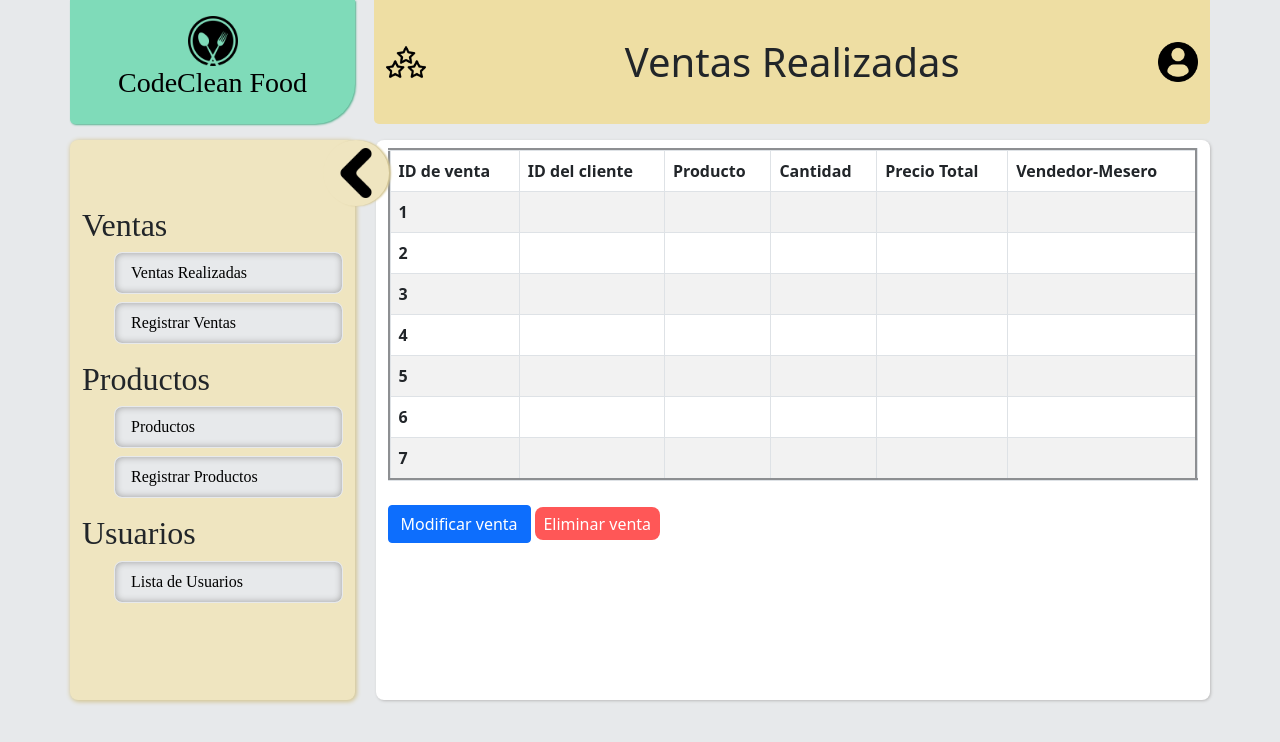
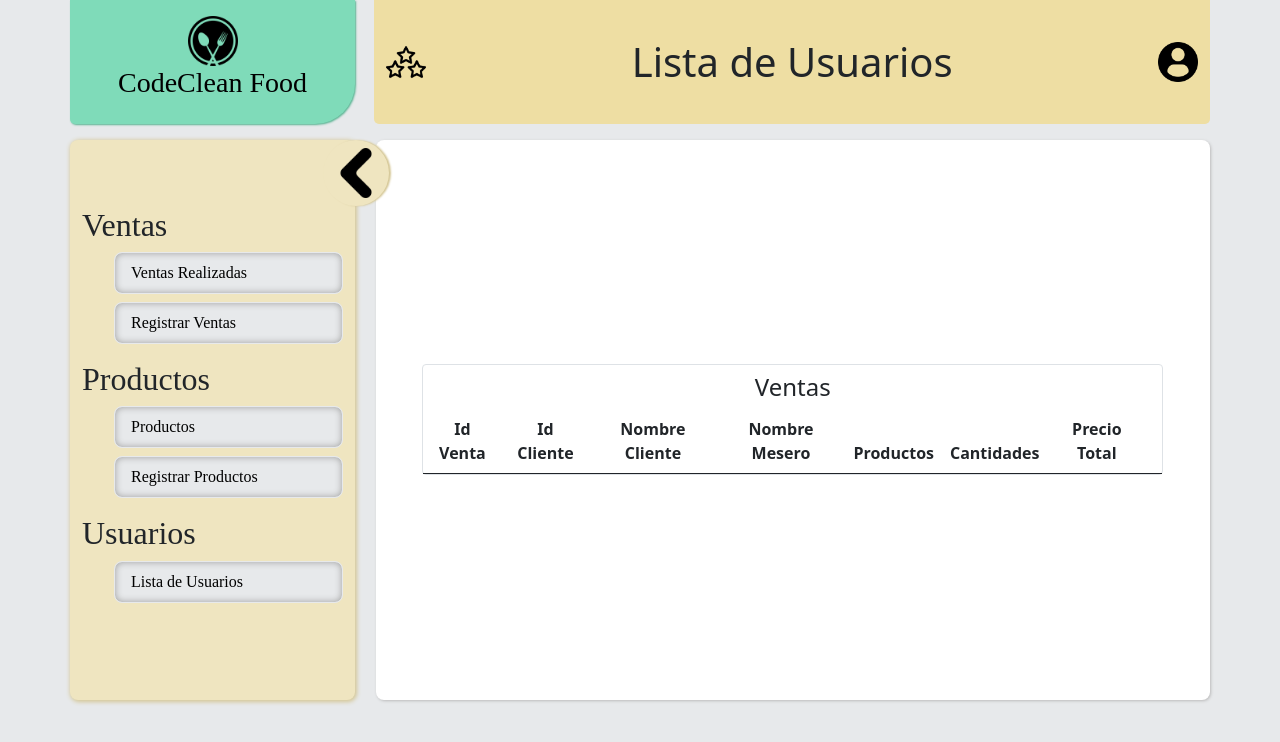
Before and after one commit to Omar-Lamprea/Sprint-3, a website: page docs/ventasRealizadas.html in a window 1280 px wide. Drawn offline with nearby package versions, Linux system fonts and the light colour scheme.

Commit message:
Firebase Ventas Realizadas

```diff
--- a/docs/ventasRealizadas.html
+++ b/docs/ventasRealizadas.html
@@ -56,7 +56,7 @@
 
               " style="width: 73.3%">
                             <img src="../img/three-stars.png" alt="stars" width="40" />
-                             <h1 class="m-0">Ventas Realizadas</h1>
+                             <h1 class="m-0">Lista de Usuarios</h1>
                             <div class="user">
                                 <img src="../img/profile-user.png" alt="User" width="40" />
                             </div>
@@ -82,7 +82,7 @@
 </html>
 <div class="container-fluid">
     <div class="container">
-        <div class="row">
+        <div class="row justify-content-between">
             <div id="menu" class="menu col-3 menu-animations-outside">
                 <button id="btn-drop-menu" class="drop-menu">
                     <img src="../img/up-arrow-angle.png" alt="" width="50">
@@ -107,82 +107,36 @@
                     </div>
                 </div>
             </div>
-            <div class="col-9">
+            <div id="content" class="col-9">
                 <div class="row justify-content-end">
-                    <div class="content" style="width: 97.6%;">
-                         <h1 class="text-center"></h1>
-                        <table border="3" class="table table-striped table-bordered table-hover">
-                            <thead>
-                                <tr>
-                                    <th scope="col">ID de venta</th>
-                                    <th scope="col">ID del cliente</th>
-                                    <th scope="col">Producto</th>
-                                    <th scope="col">Cantidad</th>
-                                    <th scope="col">Precio Total</th>
-                                    <th scope="col">Vendedor-Mesero</th>
-                                </tr>
-                            </thead>
-                            <tbody>
-                                <tr>
-                                    <th scope="row">1</th>
-                                    <td></td>
-                                    <td></td>
-                                    <td></td>
-                                    <td></td>
-                                    <td></td>
-                                </tr>
-                                <tr>
-                                    <th scope="row">2</th>
-                                    <td></td>
-                                    <td></td>
-                                    <td></td>
-                                    <td></td>
-                                    <td></td>
-                                </tr>
-                                <tr>
-                                    <th scope="row">3</th>
-                                    <td></td>
-                                    <td></td>
-                                    <td></td>
-                                    <td></td>
-                                    <td></td>
-                                </tr>
-                                <tr>
-                                    <th scope="row">4</th>
-                                    <td></td>
-                                    <td></td>
-                                    <td></td>
-                                    <td></td>
-                                    <td></td>
-                                </tr>
-                                <tr>
-                                    <th scope="row">5</th>
-                                    <td></td>
-                                    <td></td>
-                                    <td></td>
-                                    <td></td>
-                                    <td></td>
-                                </tr>
-                                <tr>
-                                    <th scope="row">6</th>
-                                    <td></td>
-                                    <td></td>
-                                    <td></td>
-                                    <td></td>
-                                    <td></td>
-                                </tr>
-                                <tr>
-                                    <th scope="row">7</th>
-                                    <td></td>
-                                    <td></td>
-                                    <td></td>
-                                    <td></td>
-                                    <td></td>
-                                </tr>
-                            </tbody>
-                        </table>
-                        <button class="btn btn-primary mt-2 ml-5">Modificar venta</button>
-                        <button class="btn btn-standard mt-2 ml-5">Eliminar venta</button>
+                    <div class="col-11 content d-flex flex-column justify-content-center"
+                    style="width: 97.6%;">
+                        <div class="row justify-content-center">
+                            <div class="col-11 my-2">
+                                <div class="row text-center justify-content-between">
+                                    <div class="col-12 col-md-12 my-2">
+                                        <div class="container-ventas border rounded" style="height: 100%;">
+                                            <table class="table m-auto">
+                                                 <h4 class="my-2">Ventas</h4>
+                                                <thead>
+                                                    <tr>
+                                                        <th>Id Venta</th>
+                                                        <th>Id Cliente</th>
+                                                        <th>Nombre Cliente</th>
+                                                        <th>Nombre Mesero</th>
+                                                        <th>Productos</th>
+                                                        <th>Cantidades</th>
+                                                        <th>Precio Total</th>
+                                                        <th></th>
+                                                    </tr>
+                                                </thead>
+                                                <tbody id="ventar-list"></tbody>
+                                            </table>
+                                        </div>
+                                    </div>
+                                </div>
+                            </div>
+                        </div>
                     </div>
                 </div>
             </div>
--- a/src/js/index.js
+++ b/src/js/index.js
@@ -27,6 +27,6 @@ document.addEventListener('DOMContentLoaded', e => {
   //data functions....................
   if(window.location.pathname === '/usuarios.html') usersData(database)
   if(window.location.pathname === '/registrar_venta.html') ventasData(database)
-  if(window.location.pathname === '/ventaRealizadas.html') ventasData(database)
+  if(window.location.pathname === '/ventasRealizadas.html') ventasR(database)
 
 })
```
Also changed, not shown: src/js/ventasR.js (added, +33 -0 lines), src/ventasRealizadas.html (+30 -71 lines), docs/js/all.js.
